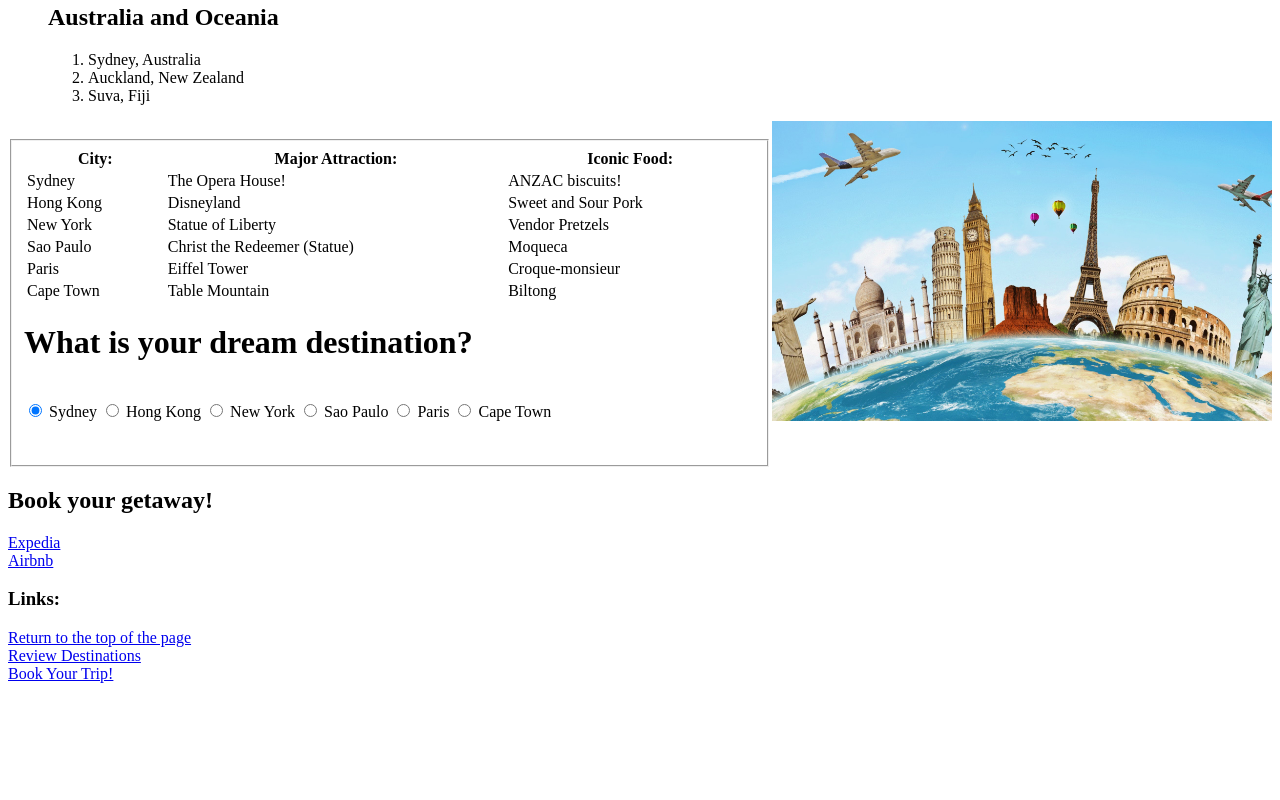
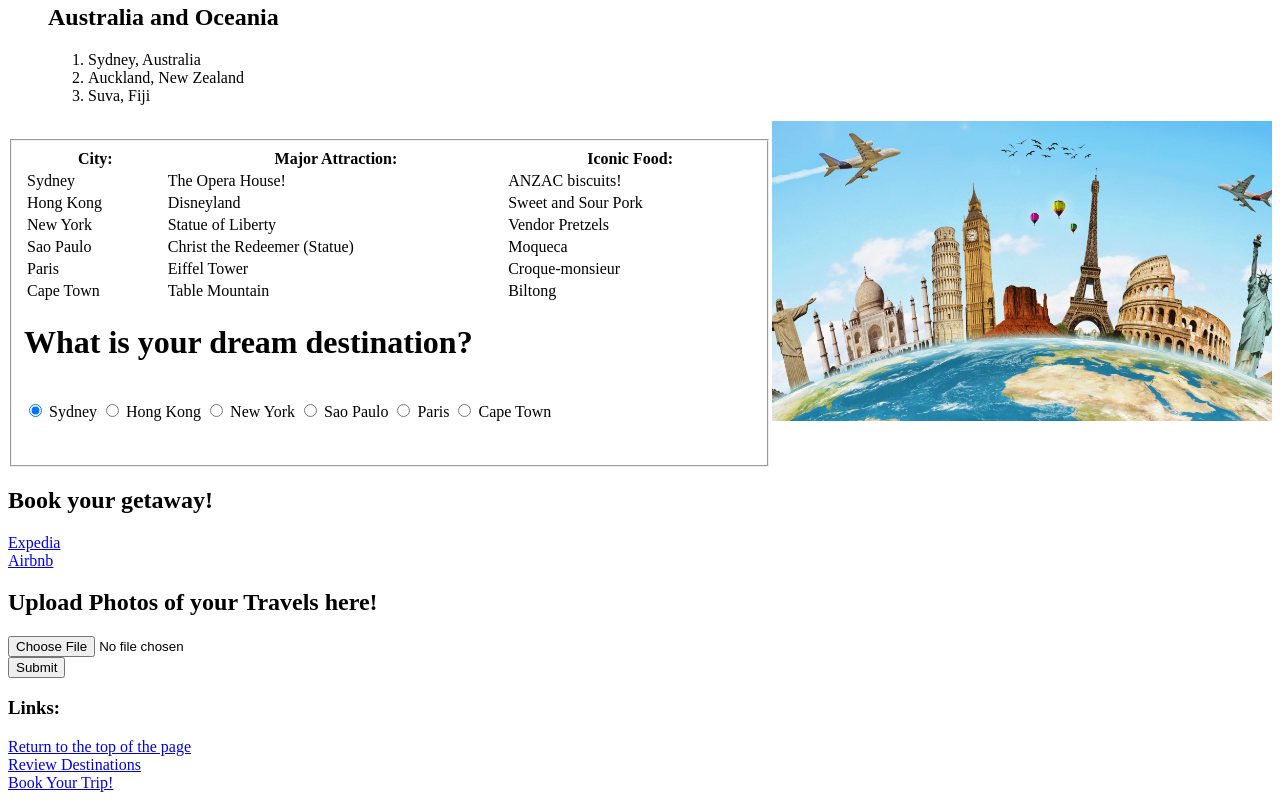
Before and after one commit to s-garrett/Sophomore_Year_WebDevHC, a plain HTML site: page project1/index.html in a window 1280 px wide. Shown: the part 1033-1833 px from the top of the page. Before the commit the page ends 1724 px from the top, so only its background shows below. Drawn offline with Linux system fonts and the light colour scheme.

Commit message:
Added Upload + Submit Button

```diff
--- a/project1/index.html
+++ b/project1/index.html
@@ -141,7 +141,10 @@
 	<a href="https://www.airbnb.com/" target="_blank"> Airbnb </a>
 
 
-
+ <h2> Upload Photos of your Travels here! </h2>
+<input type="file"name="photo" />
+                              <br>
+<input type="submit" value="Submit" />
 
 	<h3> Links: </h3>
 	<a href="#top">Return to the top of the page</a><br />
```
